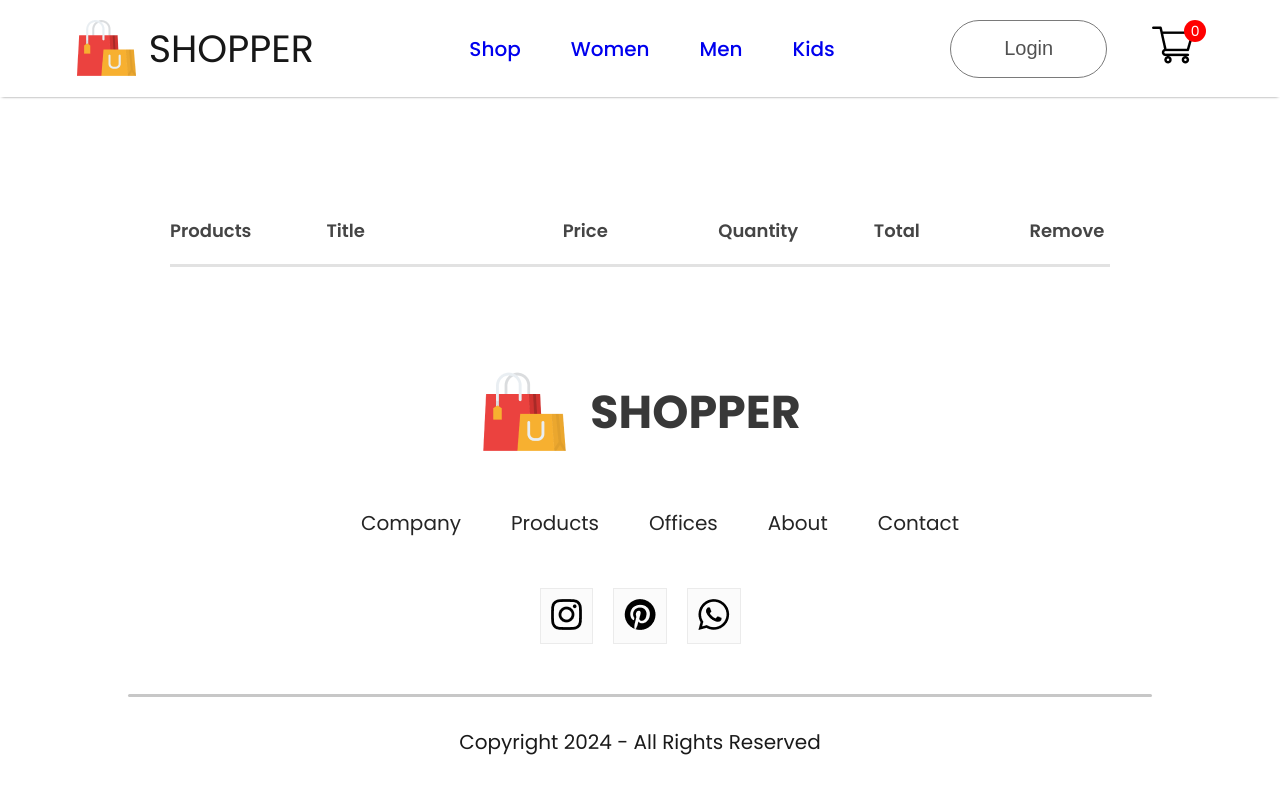
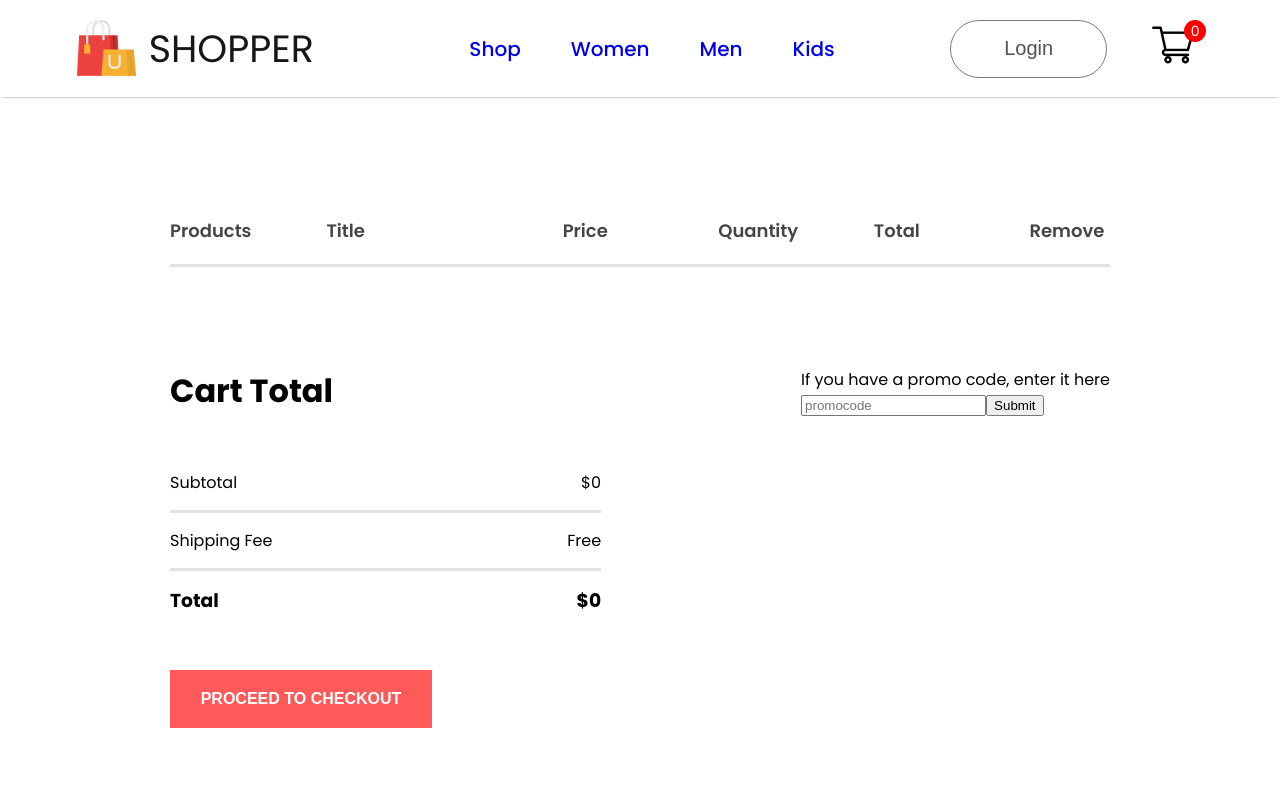
Before and after one commit to CoreyPhillipsOfficial/e-commerce-site, a React (Create React App) app in the folder frontend/: page /cart in a window 1280 px wide. Shown: the top 800 px of the page. Built offline with nearby package versions, Linux system fonts and the light colour scheme.

Commit message:
cart button css

```diff
--- a/frontend/src/Components/CartItems/CartItems.css
+++ b/frontend/src/Components/CartItems/CartItems.css
@@ -18,3 +18,56 @@
     font-size: 18px;
     font-weight: 600;
 }
+
+.cartitems-format {
+    font-size: 17px;
+    font-weight: 500;
+}
+
+.carticon-product-icon {
+    height: 62px;
+}
+
+.cartitems-remove-icon {
+    width: 15px;
+    margin: 0px 40px;
+    cursor: pointer;
+}
+
+.cartitems-quantity {
+    width: 64px;
+    height: 50px;
+    border: 2px solid #ebebeb;
+    background: #fff;
+}
+
+.cartitems-down {
+    display: flex;
+    margin: 100px 0px;
+}
+
+.cartitems-total {
+    flex: 1;
+    display: flex;
+    flex-direction: column;
+    margin-right: 200px;
+    gap: 40px;
+}
+
+.cartitems-total-item {
+    display: flex;
+    justify-content: space-between;
+    padding: 15px 0px;
+}
+
+.cartitems-total button {
+    width: 262px;
+    height: 58px;
+    outline: none;
+    border: none;
+    background: #ff5a5a;
+    color: #fff;
+    font-size: 16px;
+    font-weight: 600;
+    cursor: pointer;
+}
--- a/frontend/src/Components/CartItems/CartItems.jsx
+++ b/frontend/src/Components/CartItems/CartItems.jsx
@@ -19,18 +19,48 @@
             {all_product.map((e) => {
                 if (cartItems[e.id] > 0) {
                     return <div>
-                        <div className="cartitems-format">
+                        <div className='cartitems-format cartitems-format-main'>
                             <img src={e.image} alt="" className='carticon-product-icon' />
                             <p>{e.name}</p>
                             <p>${e.new_price}</p>
-                            <button className="cartitems-quantity">{cartItems[e.id]}</button>
-                            <p>{e.new_price * cartItems[e.id]}</p>
-                            <img src={remove_icon} onClick={() => { removeFromCart(e.id) }} alt="" />
+                            <button className='cartitems-quantity'>{cartItems[e.id]}</button>
+                            <p>${e.new_price * cartItems[e.id]}</p>
+                            <img className='cartitems-remove-icon' src={remove_icon} onClick={() => { removeFromCart(e.id) }} alt="" />
                         </div>
                         <hr />
                     </div>
                 }
+                return null;
             })}
+            <div className="cartitems-down">
+                <div className="cartitems-total">
+                    <h1>Cart Total</h1>
+                    <div>
+                        <div className="cartitems-total-item">
+                            <p>Subtotal</p>
+                            <p>${0}</p>
+                        </div>
+                        <hr />
+                        <div className="cartitems-total-item">
+                            <p>Shipping Fee</p>
+                            <p>Free</p>
+                        </div>
+                        <hr />
+                        <div className="cartitems-total-item">
+                            <h3>Total</h3>
+                            <h3>${0}</h3>
+                        </div>
+                    </div>
+                    <button>PROCEED TO CHECKOUT</button>
+                </div>
+                <div className="cartitems-promocode">
+                    <p>If you have a promo code, enter it here</p>
+                    <div className="cartitems-promobox">
+                        <input type="text" placeholder='promocode' />
+                        <button>Submit</button>
+                    </div>
+                </div>
+            </div>
         </div>
     )
 }
```
